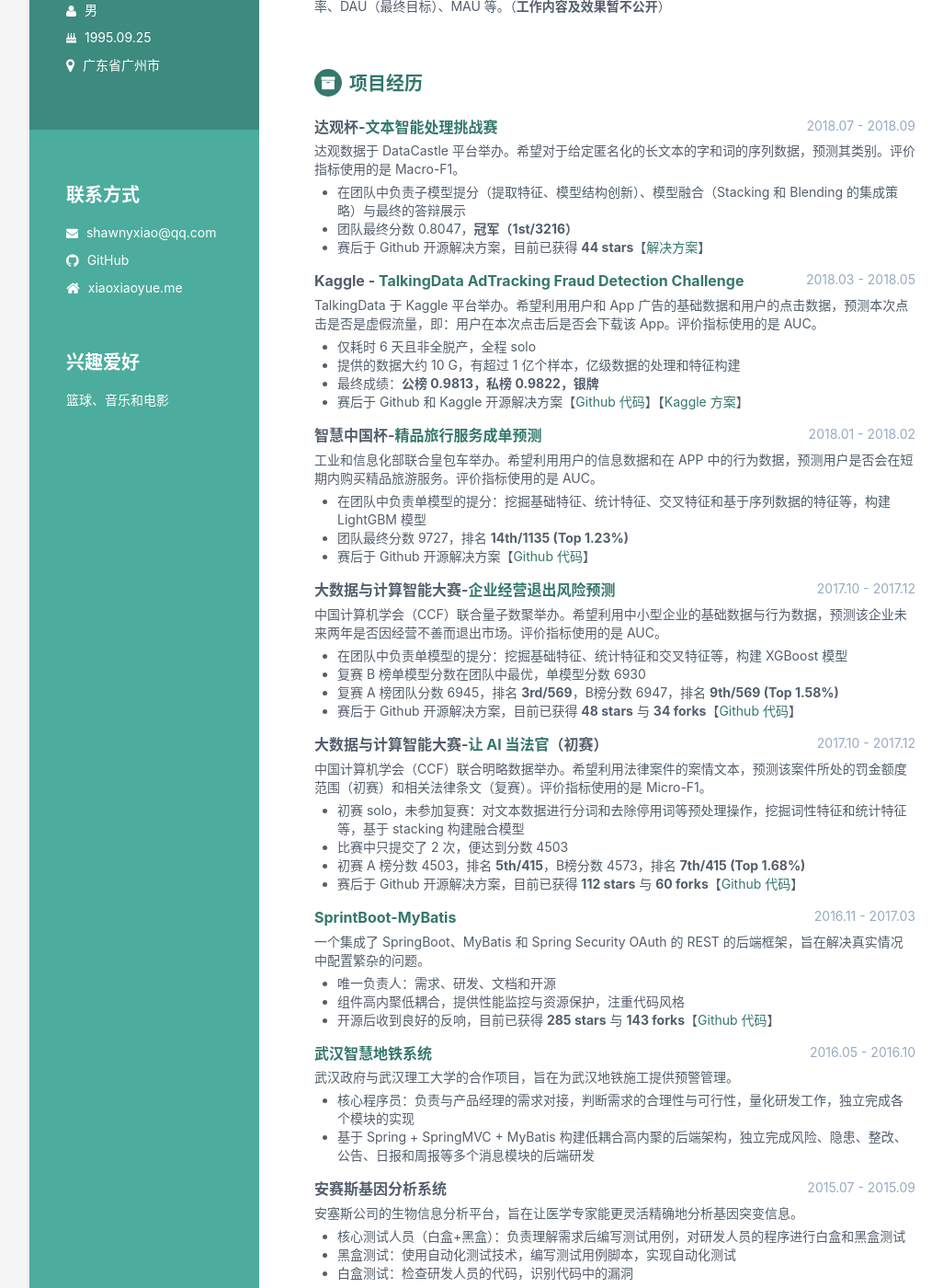
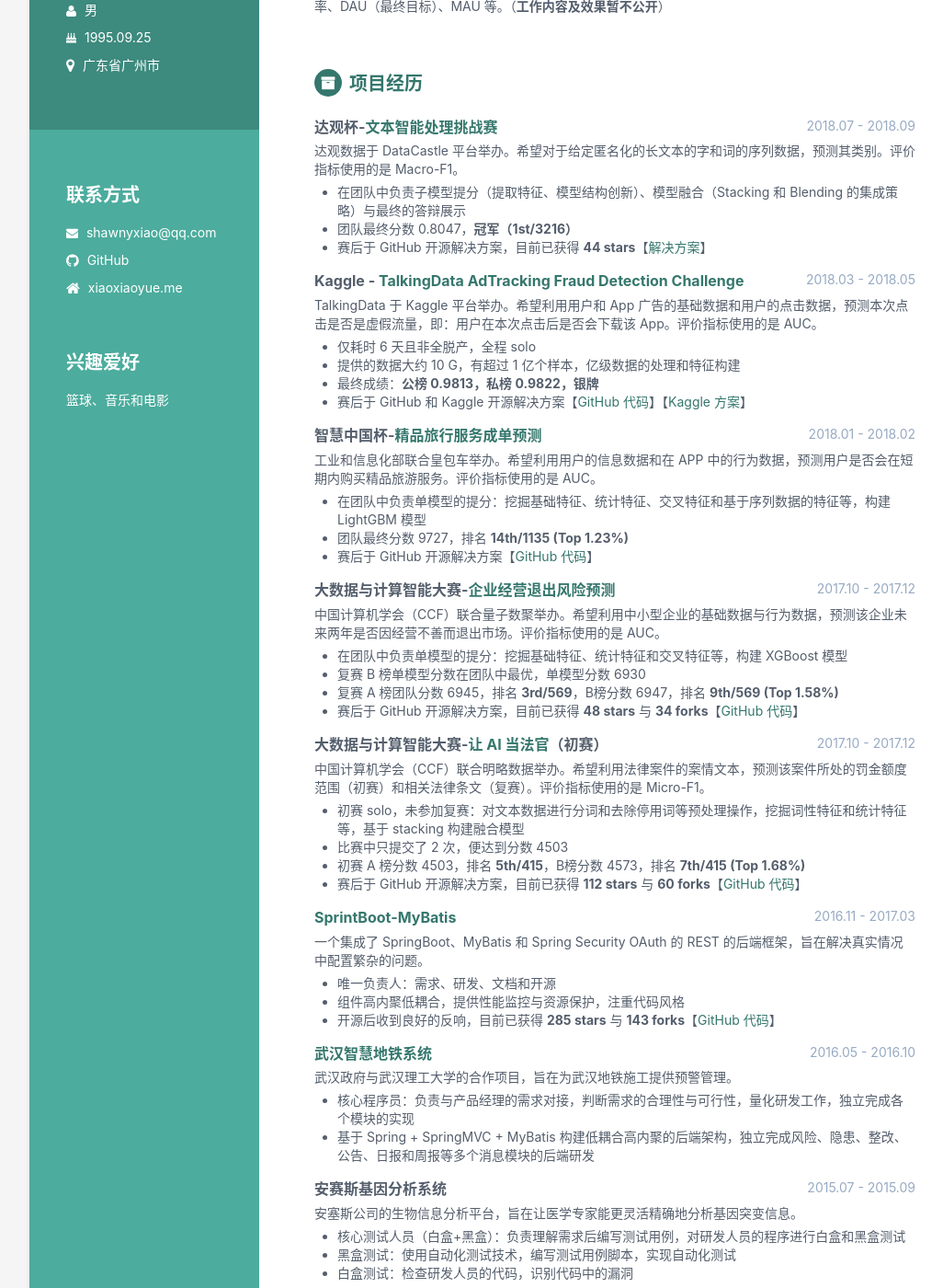
Before and after one commit to ShawnyXiao/Resume, a Jekyll site: the page built from index.html, in a window 1280 px wide and 1400 px high, scrolled down 412 px. Shown: the whole window at 92% size, without its empty margins (96-1122 px from the left). Built offline with Jekyll 4.4.1, drawn with Linux system fonts in a browser that asks for light colours.

```diff
--- a/_data/projects.yml
+++ b/_data/projects.yml
@@ -5,7 +5,7 @@
   descriptions:
   - description: 在团队中负责子模型提分（提取特征、模型结构创新）、模型融合（Stacking 和 Blending 的集成策略）与最终的答辩展示
   - description: 团队最终分数 0.8047，<b>冠军（1st/3216）</b>
-  - description: 赛后于 Github 开源解决方案，目前已获得 <b>44 stars</b>【<a target="_blank" href="https://github.com/ShawnyXiao/2018-DC-DataGrand-TextIntelProcess">解决方案</a>】
+  - description: 赛后于 GitHub 开源解决方案，目前已获得 <b>44 stars</b>【<a target="_blank" href="https://github.com/ShawnyXiao/2018-DC-DataGrand-TextIntelProcess">解决方案</a>】
 - project:
   title: Kaggle - <a target="_blank" href="https://www.kaggle.com/c/talkingdata-adtracking-fraud-detection">TalkingData AdTracking Fraud Detection Challenge</a>
   time: 2018.03 - 2018.05
@@ -14,7 +14,7 @@
   - description: 仅耗时 6 天且非全脱产，全程 solo
   - description: 提供的数据大约 10 G，有超过 1 亿个样本，亿级数据的处理和特征构建
   - description: 最终成绩：<b>公榜 0.9813，私榜 0.9822，银牌</b>
-  - description: 赛后于 Github 和 Kaggle 开源解决方案【<a target="_blank" href="https://github.com/ShawnyXiao/2018-Kaggle-AdTrackingFraud">Github 代码</a>】【<a target="_blank" href="https://www.kaggle.com/c/talkingdata-adtracking-fraud-detection/discussion/57971">Kaggle 方案</a>】
+  - description: 赛后于 GitHub 和 Kaggle 开源解决方案【<a target="_blank" href="https://github.com/ShawnyXiao/2018-Kaggle-AdTrackingFraud">GitHub 代码</a>】【<a target="_blank" href="https://www.kaggle.com/c/talkingdata-adtracking-fraud-detection/discussion/57971">Kaggle 方案</a>】
 - project:
   title: 智慧中国杯-<a target="_blank" href="http://www.dcjingsai.com/common/cmpt/%E7%B2%BE%E5%93%81%E6%97%85%E8%A1%8C%E6%9C%8D%E5%8A%A1%E6%88%90%E5%8D%95%E9%A2%84%E6%B5%8B_%E7%AB%9E%E8%B5%9B%E4%BF%A1%E6%81%AF.html">精品旅行服务成单预测</a>
   time: 2018.01 - 2018.02
@@ -22,7 +22,7 @@
   descriptions:
   - description: 在团队中负责单模型的提分：挖掘基础特征、统计特征、交叉特征和基于序列数据的特征等，构建 LightGBM 模型
   - description: 团队最终分数 9727，排名 <b>14th/1135 (Top 1.23%)</b>
-  - description: 赛后于 Github 开源解决方案【<a target="_blank" href="https://github.com/ShawnyXiao/2018-ICC-TravelService">Github 代码</a>】
+  - description: 赛后于 GitHub 开源解决方案【<a target="_blank" href="https://github.com/ShawnyXiao/2018-ICC-TravelService">GitHub 代码</a>】
 - project:
   title: 大数据与计算智能大赛-<a target="_blank" href="http://www.datafountain.cn/#/competitions/271/intro">企业经营退出风险预测</a>
   time: 2017.10 - 2017.12
@@ -31,7 +31,7 @@
   - description: 在团队中负责单模型的提分：挖掘基础特征、统计特征和交叉特征等，构建 XGBoost 模型
   - description: 复赛 B 榜单模型分数在团队中最优，单模型分数 6930
   - description: 复赛 A 榜团队分数 6945，排名 <b>3rd/569</b>，B榜分数 6947，排名 <b>9th/569 (Top 1.58%)</b>
-  - description: 赛后于 Github 开源解决方案，目前已获得 <b>48 stars</b> 与 <b>34 forks</b>【<a target="_blank" href="https://github.com/ShawnyXiao/2017-CCF-BDCI-Enterprise">Github 代码</a>】
+  - description: 赛后于 GitHub 开源解决方案，目前已获得 <b>48 stars</b> 与 <b>34 forks</b>【<a target="_blank" href="https://github.com/ShawnyXiao/2017-CCF-BDCI-Enterprise">GitHub 代码</a>】
 - project:
   title: 大数据与计算智能大赛-<a target="_blank" href="http://www.datafountain.cn/#/competitions/277/intro">让 AI 当法官</a>（初赛）
   time: 2017.10 - 2017.12
@@ -40,7 +40,7 @@
   - description: 初赛 solo，未参加复赛：对文本数据进行分词和去除停用词等预处理操作，挖掘词性特征和统计特征等，基于 stacking 构建融合模型
   - description: 比赛中只提交了 2 次，便达到分数 4503
   - description: 初赛 A 榜分数 4503，排名 <b>5th/415</b>，B榜分数 4573，排名 <b>7th/415 (Top 1.68%)</b>
-  - description: 赛后于 Github 开源解决方案，目前已获得 <b>112 stars</b> 与 <b>60 forks</b>【<a target="_blank" href="https://github.com/ShawnyXiao/2017-CCF-BDCI-AIJudge">Github 代码</a>】
+  - description: 赛后于 GitHub 开源解决方案，目前已获得 <b>112 stars</b> 与 <b>60 forks</b>【<a target="_blank" href="https://github.com/ShawnyXiao/2017-CCF-BDCI-AIJudge">GitHub 代码</a>】
 - project:
   title: <a target="_blank" href="https://github.com/ShawnyXiao/SpringBoot-MyBatis">SprintBoot-MyBatis</a>
   time: 2016.11 - 2017.03
@@ -48,7 +48,7 @@
   descriptions:
   - description: 唯一负责人：需求、研发、文档和开源
   - description: 组件高内聚低耦合，提供性能监控与资源保护，注重代码风格
-  - description: 开源后收到良好的反响，目前已获得 <b>285 stars</b> 与 <b>143 forks</b>【<a target="_blank" href="https://github.com/ShawnyXiao/SpringBoot-MyBatis">Github 代码</a>】
+  - description: 开源后收到良好的反响，目前已获得 <b>285 stars</b> 与 <b>143 forks</b>【<a target="_blank" href="https://github.com/ShawnyXiao/SpringBoot-MyBatis">GitHub 代码</a>】
 - project:
   title: <a target="_blank" href="http://whrt.whut.edu.cn/">武汉智慧地铁系统</a>
   time: 2016.05 - 2016.10
```
